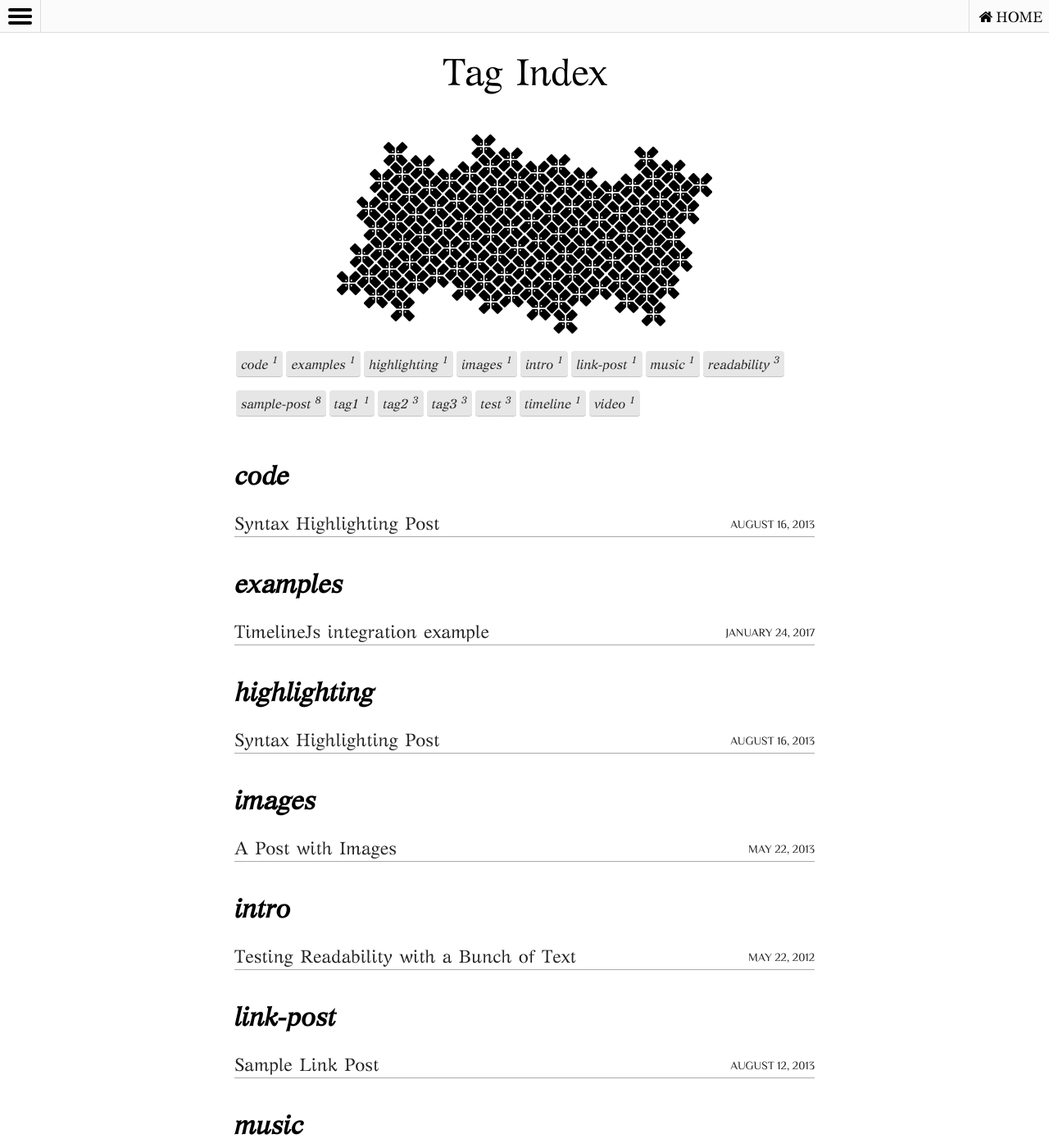
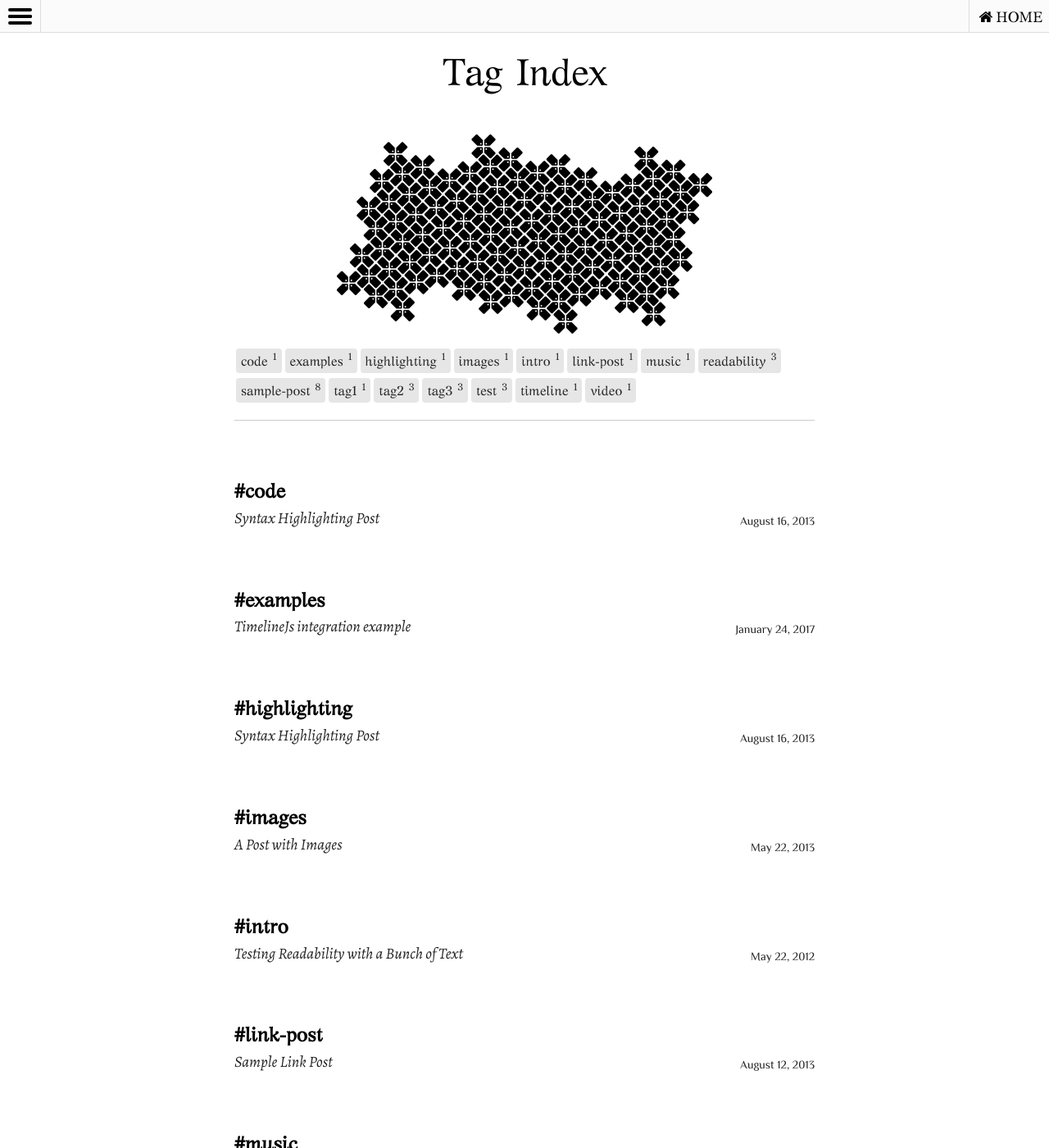
Before and after one commit to TheMicronaut/micronaut-theme, a Jekyll site: the page built from tags/index.md, in a window 1280 px wide and 1400 px high. Shown: the whole window at 82% size. Built offline with Jekyll 4.4.1, drawn with Linux system fonts in a browser that asks for light colours; nearby versions of some CDN libraries; some of the changed text lies outside the part shown.

Commit message:
enhance style of tags page

```diff
--- a/_sass/_archives.scss
+++ b/_sass/_archives.scss
@@ -71,16 +71,14 @@
    ========================================================================== */
 
 .tag-box {
-  font-family: $heading-font;
   list-style: none;
-  margin: 0;
-  padding: 4px 0;
+  padding: 0;
   overflow: hidden;
   @include clearfix;
 
   &.inline li {
     float: left;
-    @include font-size(16, yes, 12);
+    font-size: 1rem;
     line-height: 1;
     list-style-type: none;
   }
@@ -91,6 +89,7 @@
     background-color: lighten($black, 90);
     @include rounded(4px);
     text-decoration: none;
+    border-bottom: 0 !important;
     &:hover {
       background-color: lighten($black, 80);
     }
@@ -103,3 +102,53 @@
     }
   }
 }
+
+.tag-h4 {
+    font-family: $base-font;
+    margin-bottom: 0.8rem;
+    padding-top: $main-menu-height;
+}
+
+.tag-post-list {
+  margin: 0;
+  padding: 0;
+
+  li  {
+    margin-bottom: 0.2rem;
+    @include clearfix;
+    list-style-type: none;
+      > article {
+        font-family: $central-quote-font;
+        @include font-size(19,no,19);
+        &:hover {
+            border-bottom: 1px solid darken($link-color, 30);
+        }
+      }
+      > footer {
+        text-transform: uppercase;
+        font-family: $alt-font;
+        font-size: 0.85rem;
+        margin: 5px 0;
+          & > span {
+            display: inline-block;
+            margin-right: 6px;
+          }
+      }
+    > a {
+        border-bottom-width: 0; /* remove underlines from items in post indexes */
+    }
+  }
+
+  a > span {
+    float: right;
+  }
+
+  .entry-date {
+    font-family: $alt-font;
+    @include font-size(14,no);
+    display: none;
+    @include media($medium) {
+      display: inline;
+    }
+  }
+}
--- a/tags/index.md
+++ b/tags/index.md
@@ -8,21 +8,19 @@ search_omit: true
 <figure>
     <img src="/images/tags.png" alt="tags-Image" class="center non-selectable"/>
 </figure>
-
 {% capture site_tags %}{% for tag in site.tags %}{{ tag | first }}{% unless forloop.last %},{% endunless %}{% endfor %}{% endcapture %}
 {% assign tags_list = site_tags | split:',' | sort %}
-
 <ul class="tag-box inline">
   {% for item in (0..site.tags.size) %}{% unless forloop.last %}
     {% capture this_word %}{{ tags_list[item] | strip_newlines }}{% endcapture %}
     <li><a href="#{{ this_word }}">{{ this_word }} <span>{{ site.tags[this_word].size }}</span></a></li>
   {% endunless %}{% endfor %}
 </ul>
-
+---
 {% for item in (0..site.tags.size) %}{% unless forloop.last %}
   {% capture this_word %}{{ tags_list[item] | strip_newlines }}{% endcapture %}
-  <h2 id="{{ this_word }}">{{ this_word }}</h2>
-  <ul class="post-list">
+  <h4 id="{{ this_word }}" class="tag-h4">#{{ this_word }}</h4>
+  <ul class="tag-post-list">
   {% for post in site.tags[this_word] %}
   {% if post.title != null %}
 	<li>
```
Also changed, not shown: Gemfile.lock.
